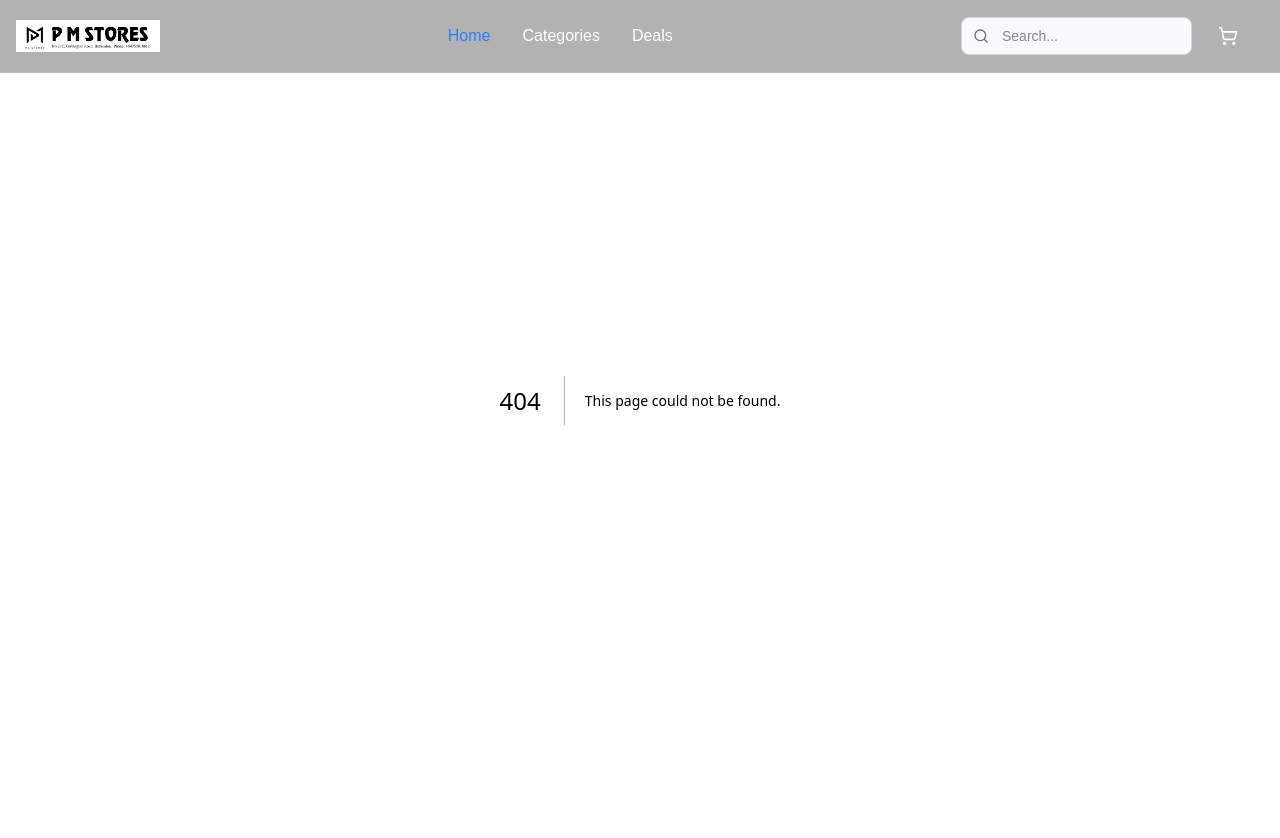
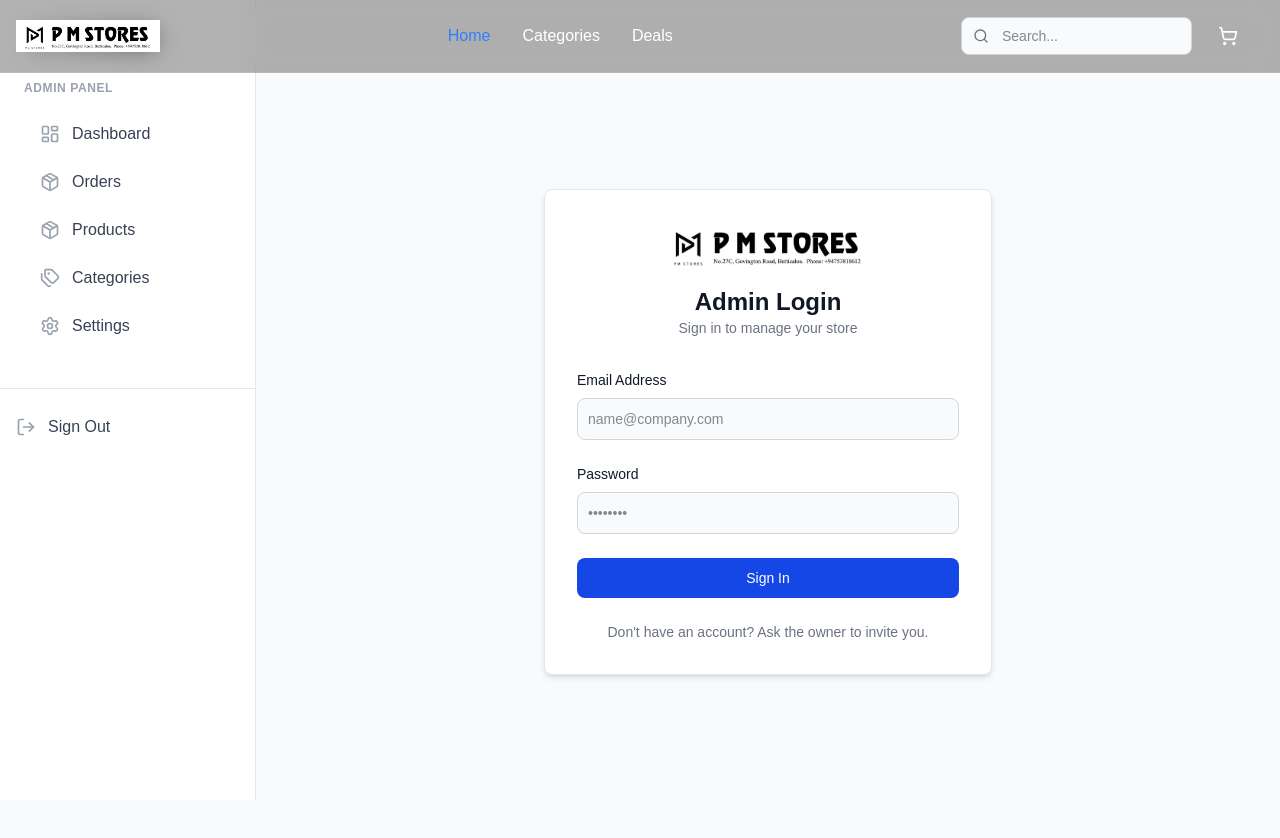
Before and after one commit to IT23591998/Grocery-shop, a Next.js app: page /admin/login in a window 1280 px wide. Before the commit this address had no page. Shown: the top 838 px of the page. Before the commit the page ends 800 px from the top, so only its background shows below. Built offline with nearby package versions, Linux system fonts and the light colour scheme; no server answers.

Commit message:
feat: secure admin dashboard with middleware and auth

```diff
--- a/package.json
+++ b/package.json
@@ -9,6 +9,7 @@
     "lint": "eslint"
   },
   "dependencies": {
+    "@supabase/auth-helpers-nextjs": "^0.15.0",
     "@supabase/supabase-js": "^2.93.2",
     "@tailwindcss/postcss": "^4.1.18",
     "lucide-react": "^0.563.0",
--- a/src/app/admin/layout.tsx
+++ b/src/app/admin/layout.tsx
@@ -1,5 +1,6 @@
 import Link from 'next/link';
-import { Package, LayoutDashboard, Settings, LogOut, Tags } from 'lucide-react';
+import { Package, LayoutDashboard, Settings, Tags } from 'lucide-react';
+import LogoutButton from '@/components/admin/LogoutButton';
 
 export default function AdminLayout({
     children,
@@ -38,11 +39,8 @@ export default function AdminLayout({
                         </Link>
                     </nav>
                 </div>
-                <div className="absolute bottom-0 w-full p-4 border-t border-gray-200 dark:border-gray-700">
-                    <button className="flex items-center w-full px-4 py-2.5 text-gray-700 hover:bg-gray-100 hover:text-gray-900 dark:text-gray-200 dark:hover:bg-gray-700 dark:hover:text-white rounded-lg group">
-                        <LogOut className="w-5 h-5 mr-3 text-gray-400 group-hover:text-gray-500 dark:text-gray-400 dark:group-hover:text-gray-300" />
-                        Sign Out
-                    </button>
+                <div className="pt-4 mt-4 space-y-1 border-t border-gray-200 dark:border-gray-700">
+                    <LogoutButton />
                 </div>
             </aside>
 
--- /dev/null
+++ b/src/app/admin/login/page.tsx
@@ -0,0 +1,96 @@
+"use client";
+
+import { useState } from 'react';
+import { supabase } from '@/libs/supabaseClient';
+import { useRouter } from 'next/navigation';
+
+export default function AdminLoginPage() {
+    const router = useRouter();
+    const [loading, setLoading] = useState(false);
+    const [email, setEmail] = useState('');
+    const [password, setPassword] = useState('');
+    const [error, setError] = useState<string | null>(null);
+
+    const handleLogin = async (e: React.FormEvent) => {
+        e.preventDefault();
+        setLoading(true);
+        setError(null);
+
+        if (!supabase) {
+            setError("Supabase client not initialized.");
+            setLoading(false);
+            return;
+        }
+
+        const { error } = await supabase.auth.signInWithPassword({
+            email,
+            password,
+        });
+
+        if (error) {
+            setError(error.message);
+            setLoading(false);
+        } else {
+            // Successful login
+            router.push('/admin');
+            router.refresh();
+        }
+    };
+
+    return (
+        <div className="min-h-screen flex items-center justify-center bg-gray-50 dark:bg-gray-900 px-4">
+            <div className="max-w-md w-full bg-white dark:bg-gray-800 p-8 rounded-lg shadow-md border border-gray-200 dark:border-gray-700">
+                <div className="text-center mb-8">
+                    <img src="/logo.jpeg" className="h-12 mx-auto mb-4" alt="Kevin's Shop Logo" />
+                    <h1 className="text-2xl font-bold text-gray-900 dark:text-white">Admin Login</h1>
+                    <p className="text-sm text-gray-500 dark:text-gray-400">Sign in to manage your store</p>
+                </div>
+
+                {error && (
+                    <div className="mb-4 p-4 text-sm text-red-800 rounded-lg bg-red-50 dark:bg-gray-800 dark:text-red-400" role="alert">
+                        <span className="font-medium">Error:</span> {error}
+                    </div>
+                )}
+
+                <form onSubmit={handleLogin} className="space-y-6">
+                    <div>
+                        <label htmlFor="email" className="block mb-2 text-sm font-medium text-gray-900 dark:text-white">Email Address</label>
+                        <input
+                            type="email"
+                            id="email"
+                            className="bg-gray-50 border border-gray-300 text-gray-900 text-sm rounded-lg focus:ring-blue-500 focus:border-blue-500 block w-full p-2.5 dark:bg-gray-700 dark:border-gray-600 dark:placeholder-gray-400 dark:text-white"
+                            placeholder="name@company.com"
+                            required
+                            value={email}
+                            onChange={(e) => setEmail(e.target.value)}
+                        />
+                    </div>
+                    <div>
+                        <label htmlFor="password" className="block mb-2 text-sm font-medium text-gray-900 dark:text-white">Password</label>
+                        <input
+                            type="password"
+                            id="password"
+                            className="bg-gray-50 border border-gray-300 text-gray-900 text-sm rounded-lg focus:ring-blue-500 focus:border-blue-500 block w-full p-2.5 dark:bg-gray-700 dark:border-gray-600 dark:placeholder-gray-400 dark:text-white"
+                            placeholder="••••••••"
+                            required
+                            value={password}
+                            onChange={(e) => setPassword(e.target.value)}
+                        />
+                    </div>
+
+                    <button
+                        type="submit"
+                        disabled={loading}
+                        className="w-full text-white bg-blue-700 hover:bg-blue-800 focus:ring-4 focus:outline-none focus:ring-blue-300 font-medium rounded-lg text-sm px-5 py-2.5 text-center dark:bg-blue-600 dark:hover:bg-blue-700 dark:focus:ring-blue-800 disabled:opacity-50"
+                    >
+                        {loading ? 'Signing in...' : 'Sign In'}
+                    </button>
+
+                    <div className="text-sm text-center text-gray-500 dark:text-gray-400">
+                        Don't have an account? Ask the owner to invite you.
+                    </div>
+                </form>
+            </div>
+        </div>
+    );
+}
--- /dev/null
+++ b/src/components/admin/LogoutButton.tsx
@@ -0,0 +1,24 @@
+"use client";
+
+import { LogOut } from 'lucide-react';
+import { supabase } from '@/libs/supabaseClient';
+import { useRouter } from 'next/navigation';
+
+export default function LogoutButton() {
+    const router = useRouter();
+
+    const handleLogout = async () => {
+        if (supabase) {
+            await supabase.auth.signOut();
+            router.push('/admin/login');
+            router.refresh();
+        }
+    };
+
+    return (
+        <button onClick={handleLogout} className="w-full flex items-center px-4 py-2.5 text-gray-700 hover:bg-gray-100 hover:text-gray-900 dark:text-gray-200 dark:hover:bg-gray-700 dark:hover:text-white rounded-lg group transition-colors">
+            <LogOut className="w-5 h-5 mr-3 text-gray-400 group-hover:text-gray-500 dark:text-gray-400 dark:group-hover:text-gray-300" />
+            Sign Out
+        </button>
+    );
+}
--- /dev/null
+++ b/src/middleware.ts
@@ -0,0 +1,34 @@
+import { createMiddlewareClient } from '@supabase/auth-helpers-nextjs';
+import { NextResponse } from 'next/server';
+import type { NextRequest } from 'next/server';
+
+export async function middleware(req: NextRequest) {
+    const res = NextResponse.next();
+    const supabase = createMiddlewareClient({ req, res });
+
+    const {
+        data: { session },
+    } = await supabase.auth.getSession();
+
+    // Protect Admin Routes
+    if (req.nextUrl.pathname.startsWith('/admin')) {
+        // Check if user is authenticated
+        if (!session) {
+            // If not, redirect to login page
+            // Exception for the login page itself to avoid infinite loop
+            if (req.nextUrl.pathname !== ('/admin/login')) {
+                const redirectUrl = req.nextUrl.clone();
+                redirectUrl.pathname = '/admin/login';
+                return NextResponse.redirect(redirectUrl);
+            }
+        }
+
+        // Optional: Check for 'admin' role if we had roles. For now, any authenticated user is admin.
+    }
+
+    return res;
+}
+
+export const config = {
+    matcher: ['/admin/:path*'],
+};
```
Also changed, not shown: 1 other file (tests, documents, lock files or other folders).
